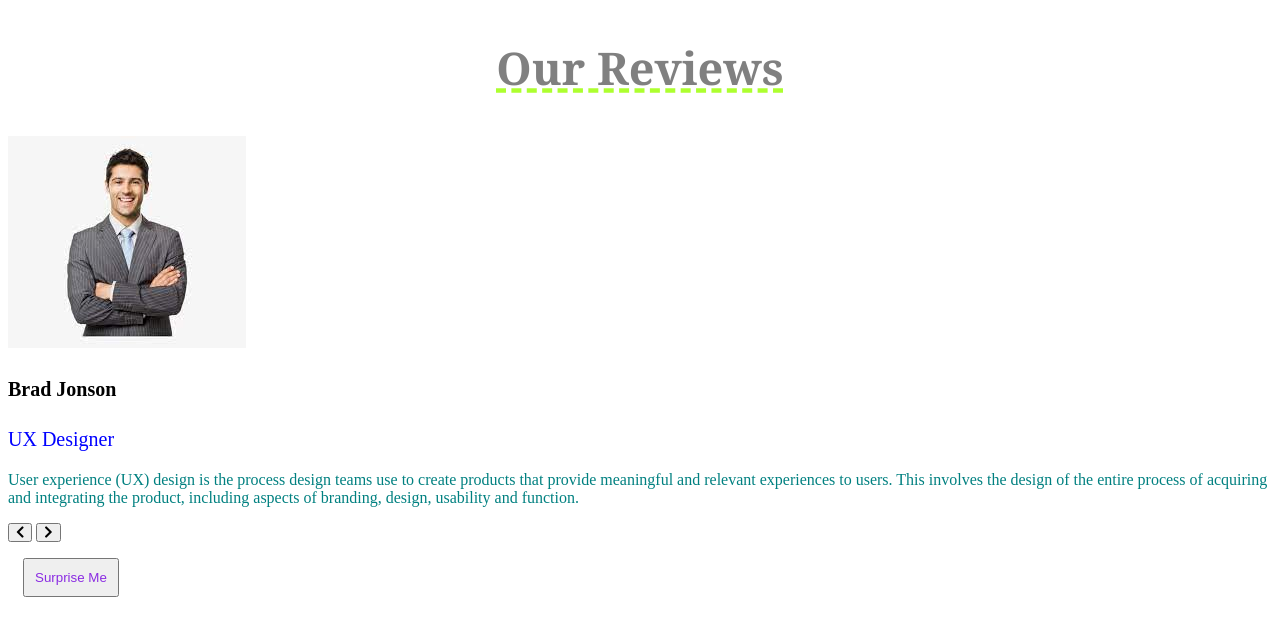
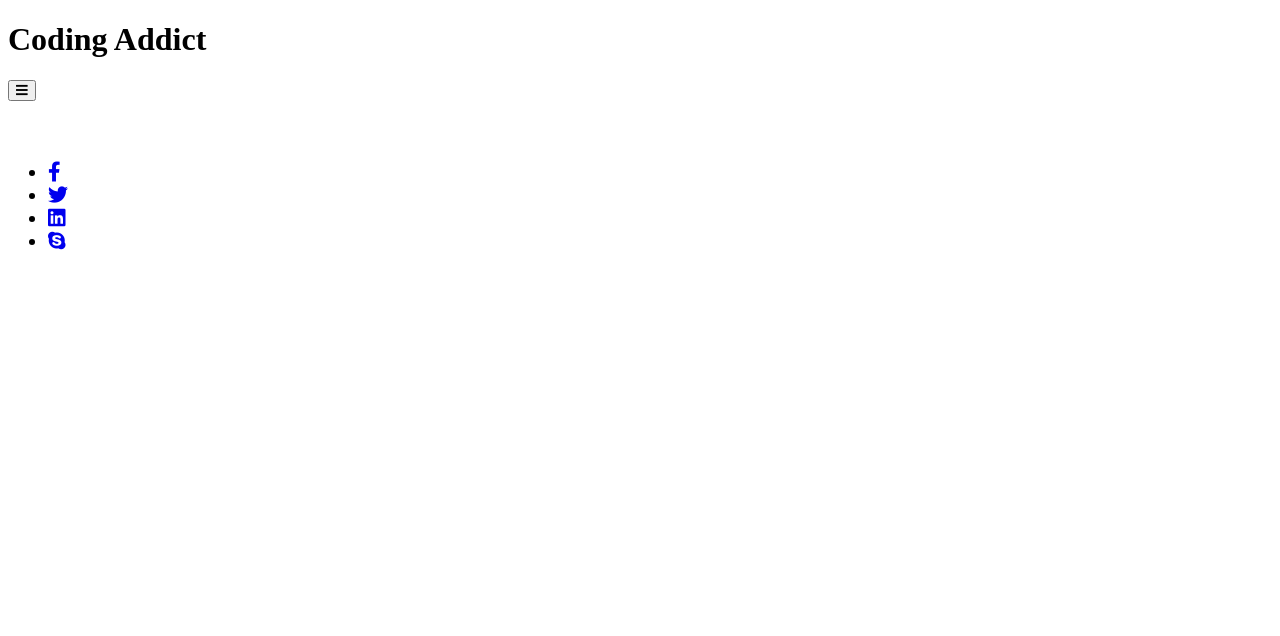
Before and after one commit to somaroy29/todo-app, a plain HTML site: page index.html in a window 1280 px wide. Drawn offline with Linux system fonts and the light colour scheme.

Commit message:
navigation-bar-using-JS

```diff
--- a/index.html
+++ b/index.html
@@ -1,42 +1,58 @@
 <!DOCTYPE html>
 <html lang="en">
 <head>
-    <link rel="icon" href="download.jfif">
     <meta charset="UTF-8">
     <meta http-equiv="X-UA-Compatible" content="IE=edge">
     <meta name="viewport" content="width=device-width, initial-scale=1.0">
     <link rel="stylesheet" href="https://pro.fontawesome.com/releases/v5.10.0/css/all.css" integrity="sha384-AYmEC3Yw5cVb3ZcuHtOA93w35dYTsvhLPVnYs9eStHfGJvOvKxVfELGroGkvsg+p" crossorigin="anonymous"/>
-<title>page review</title>
     <link rel="stylesheet" href="style.css">
 </head>
 <body>
-<main>
-    <section class="container">
-        <div class="title">
-            <h2>Our Reviews</h2>
-        <div class="underline"></div></div>
-        <article class="review">
-            <div class="img-container">
-                <img src="./man1.jfif" id="person-img" alt="" />
-            </div>
-            <h4 id="author">Brad Jonson</h4>
-            <p id="job">UX Designer</p>
-            <p id="info">User experience (UX) design
-                is the process design teams use to create products that provide meaningful
-                 and relevant experiences to users. This involves the design of the entire process of acquiring and integrating the product,
-                  including aspects of branding, design, usability and function. </p>
-                  <div class="button-container">
-                     <button class="prev-btn">
-                         <i class="fas fa-chevron-left" style="float: left;"></i>
-                     </button>
-                     <button class="next-btn">
-                        <i class="fas fa-chevron-right" style="float: right;"></i>
-                    </button>
-                  </div>
-                  <button class="random-btn">Surprise Me</button>
-        </article>
-    </section>
-</main>
+    <h1>Coding Addict</h1>
+    <nav>
+       <div class ="nav-container">
+       <div class="nav-header">
+<button class="nav-toggle"><i class="fas fa-bars"></i>
+</button>
+       </div>
+       <ul class="links">
+           <li>
+               <a href="index.html">home</a>
+           </li>
+           <li>
+               <a href="about.html">about</a>
+           </li>
+           <li>
+               <a href="project.html">project</a>
+           </li>
+           <li>
+               <a href="contact.html">contact</a>
+           </li>
+       </ul>
+       <ul class="social-icons">
+           <li>
+               <a href="https://www.twitter.com/">
+                <i class="fab fa-facebook-f"></i>
+               </a>
+           </li>
+           <li>
+              <a href="https://www.twitter.com/">
+                <i class="fab fa-twitter"></i>
+              </a>
+        </li>
+        <li>
+              <a href="https://www.twitter.com/">
+                <i class="fab fa-linkedin"></i>
+            </a>
+        </li>
+        <li>
+              <a href="https://www.twitter.com/">
+                <i class="fab fa-skype"></i>
+            </a>
+        </li>
+       </ul>
+    </div>
+    </nav>
     <script src="test.js"></script>
 </body>
 </html>
--- a/style.css
+++ b/style.css
@@ -1,30 +1,13 @@
-.title{
-    text-align: center;
-    color: grey;
+.links{
     font-size: 30px;
-    text-decoration: underline dashed greenyellow;
-    font-family: Cambria, Cochin, Georgia, Times, 'Times New Roman', serif;
+    text-transform: capitalize;
+    height: 0;
+    overflow: hidden;
+    transition: var(--transition);
 }
-#job{
-    color: blue;
-    font-size: 20PX;
-}
-#info{
-    color: teal;
-}
-#author{
+.social-icons{
     font-size: 20px;
 }
-.random-btn{
-    margin: 15px;
-    color: blueviolet;
-    padding: 10px;
-
-
+.show-links{
+height: 10rem;
 }
-.img-container{
-    display: block;
-  margin-left: auto;
-  margin-right: auto;
-  width: 100%;
-}
--- a/test.js
+++ b/test.js
@@ -1,73 +1,15 @@
-const reviews=[
-    {
-    id: 1,
-    name:"Brad Jonson",
-    job:"UX Designer",
-    img:"./man1.jfif",
-    text:"User experience (UX) design is the process design teams use to create products that provide meaningful and relevant experiences to users. This involves the design of the entire process of acquiring and integrating the product, including aspects of branding, design, usability and function."
-},
-    {
-    id: 2,
-    name:"Sara Jomes",
-    job:"Senior Developer",
-    img:"./woman1.jfif",
-    text: "Also known as a software engineer, a senior developer performs various development duties, such as coding and web development. "
-},
-    {
-    id: 3,
-    name:"Sid Steven",
-    job:"Content Writer",
-    img:"./man2.jpg",
-    text: "Content Writer is a creative professional that writes copy for websites, blogs, social media, whitepapers, ebooks and many other platforms."
-},
-    {
-    id: 4,
-    name:"Paula Brad",
-    job:"Intern",
-    img:"./woman2.jpg",
-    text: "A software engineer intern is a person who applies the principles of software engineering to design, develop, maintain, test, and evaluate computer software. "
-}
+const navToggle=document.querySelector(".nav-toggle");
+const links=document.querySelector(".links");
 
-];
-const img=document.getElementById("person-img");
-const author=document.getElementById("author");
-const job=document.getElementById("job");
-const info=document.getElementById("info");
+navToggle.addEventListener('click',function(){
+    // console.log(links.classList.contains("random")); --just for checking purpose
+    // console.log(links.classList.contains("links")); --just for checking purpose
+// if(links.classList.contains("show-links")){
+//     links.classList.remove("show-links");
+// }
+// else{
+//     links.classList.add("show-links");
+// }     -- alternative way of toggle method(line no 13)
+links.classList.toggle("show-links");
 
-const prevBtn=document.querySelector(".prev-btn");
-const nextBtn=document.querySelector(".next-btn");
-const randomBtn=document.querySelector(".random-btn");
-
-let currentItem=0;
-
-window.addEventListener("DOMContentLoaded",function(){
-    showPerson(currentItem);
-});
-
-function showPerson(person){
-    const item=reviews[currentItem];
-    img.src=item.img;
-    info.innerHTML=item.text;
-    job.innerHTML=item.job;
-    author.innerHTML=item.name;
-}
-
-nextBtn.addEventListener("click",function(){
-    currentItem++;
-    if(currentItem>reviews.length-1){
-currentItem=0;
-    }
-    showPerson(currentItem);
 })
-prevBtn.addEventListener("click",function(){
-    currentItem--;
-    if(currentItem<0){
-currentItem=reviews.length-1;
-    }
-    showPerson(currentItem);
-})
-randomBtn.addEventListener("click",function(){
-    currentItem=Math.floor(Math.random() * reviews.length);
-    console.log(currentItem);
-    showPerson();
-});
```
Also changed, not shown: images.png (added).
